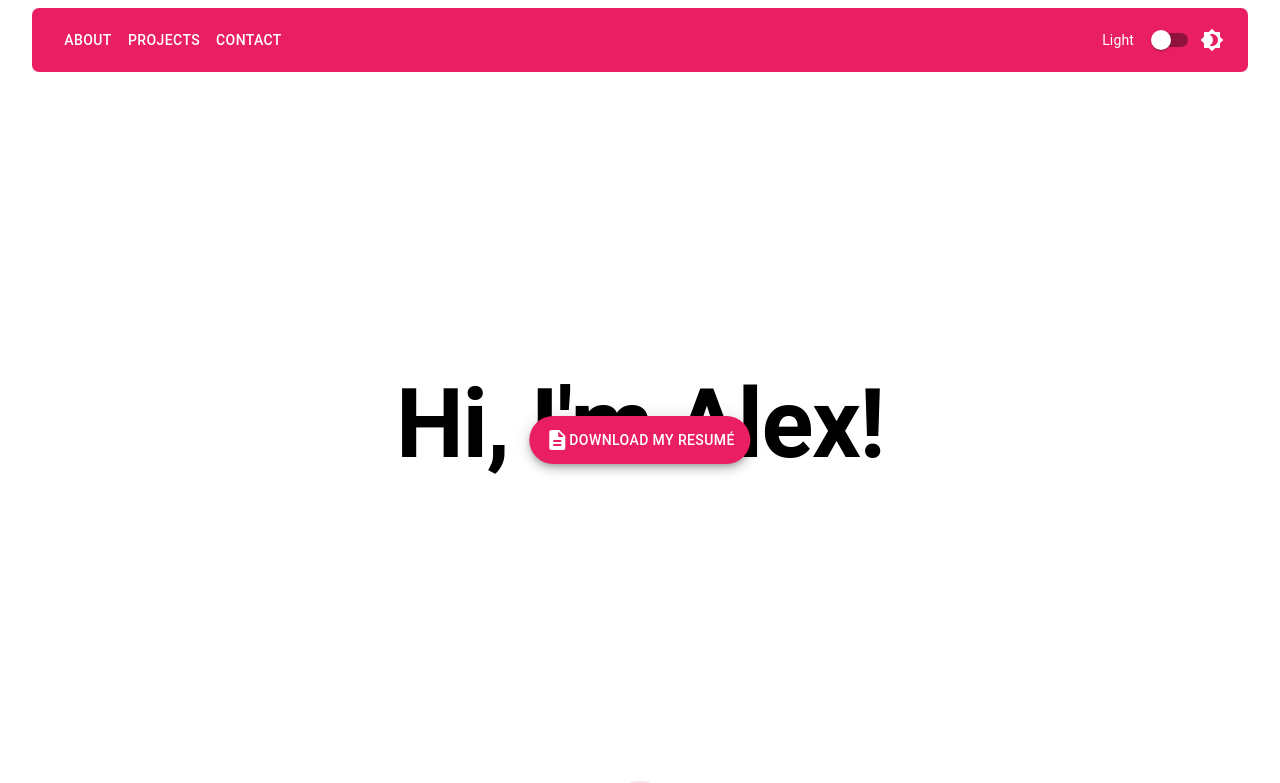
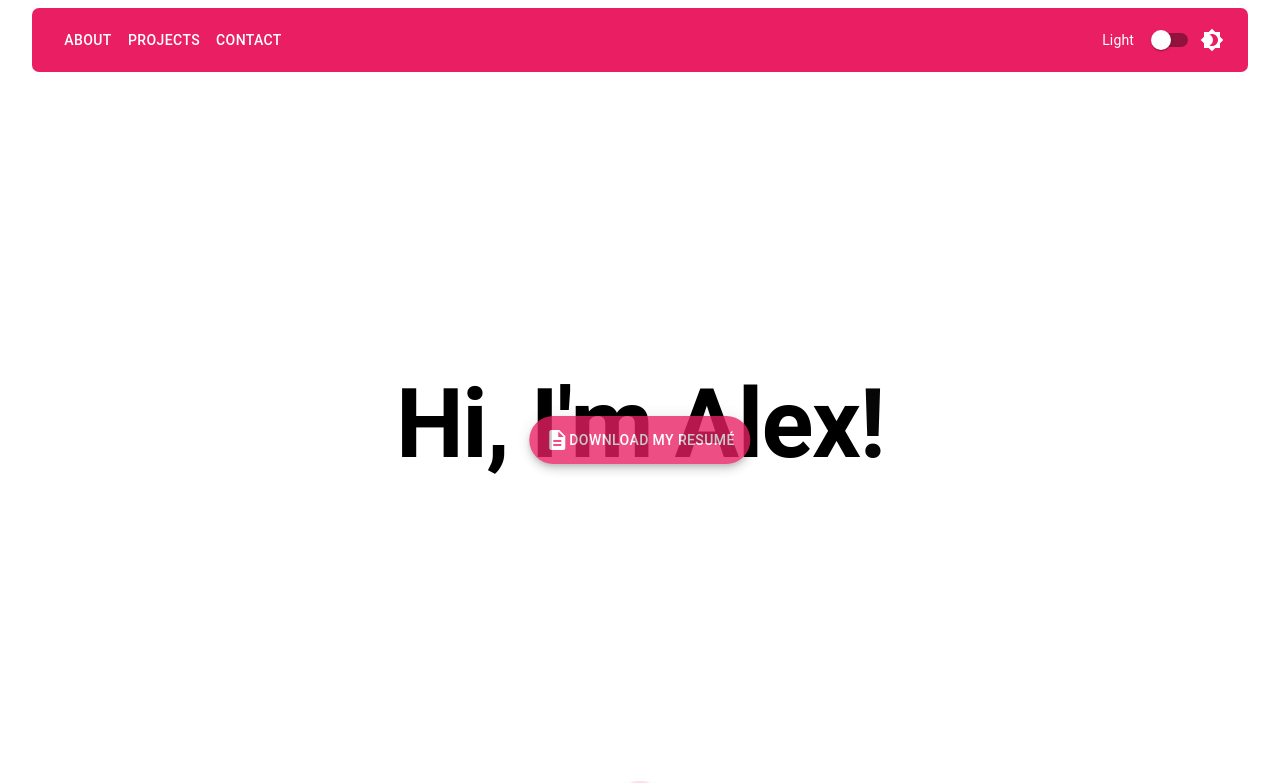
Before and after one commit to Ayamagucci/portfolio-site, a React app: page / in a window 1280 px wide. Shown: the top 783 px of the page. Built offline with nearby package versions, Linux system fonts and the light colour scheme.

Commit message:
added contacts

```diff
--- a/package.json
+++ b/package.json
@@ -11,7 +11,6 @@
   "author": "",
   "license": "ISC",
   "dependencies": {
-    "axios": "^1.5.1",
     "dotenv": "^16.3.1",
     "express": "^4.18.2",
     "mongodb": "^6.1.0",
--- a/src/components/App.jsx
+++ b/src/components/App.jsx
@@ -1,7 +1,7 @@
 import React, { useState, useEffect } from 'react';
-import { Container, Box, Typography, Fab } from '@mui/material';
+import { Container, Typography } from '@mui/material';
 import { useTheme } from '@mui/material/styles';
-import { useSpring, animated } from 'react-spring';
+import { useSpring, useTrail, animated } from 'react-spring';
 import Nav from './Nav';
 import Resume from './Resume';
 import About from './About';
@@ -69,10 +69,19 @@ export default function App({ darkMode, toggleDarkMode }) {
     };
   }, []);
 
-  const introFadeEffect = useSpring({
+  // stagger fade animations for intro vs resumé
+  const introText = 'Hi, I\'m Alex!';
+
+  const trailIntro = useTrail(introText.length, {
     from: { opacity: 0 },
     to: { opacity: 1 },
-    config: { duration: 1000 }
+    config: { duration: 500 }
+  });
+
+  const trailFade = useTrail(2, {
+    from: { opacity: 0.5 },
+    to: { opacity: 1 },
+    config: { duration: 2000 }
   });
 
   const fadeEffect = useSpring({
@@ -82,7 +91,7 @@ export default function App({ darkMode, toggleDarkMode }) {
   });
 
   const pulseEffect = useSpring({
-    from: { opacity: 0.8 },
+    from: { opacity: 0.7 },
     to: { opacity: 1 },
     config: { duration: 1500 },
     loop: true
@@ -104,13 +113,20 @@ export default function App({ darkMode, toggleDarkMode }) {
         toggleDarkMode={ toggleDarkMode }
       />
 
-      <animated.div style={ introFadeEffect }>
-        <Box sx={ centerStyle }>
-          <Typography variant='h1'>
-            <strong>Hi, I'm Alex!</strong>
-          </Typography>
-          <Resume fadeEffect={ fadeEffect } />
-        </Box>
+      <animated.div style={ centerStyle }>
+        <Typography variant='h1'>
+          <strong>
+            { trailIntro.map((props, i) => (
+              <animated.span style={{ ...props }} key={ i }>
+                { introText[i] }
+              </animated.span>
+            )) }
+          </strong>
+        </Typography>
+      </animated.div>
+
+      <animated.div style={ trailFade[0] }>
+        <Resume fadeEffect={ trailFade[1] } pulseEffect={ pulseEffect } />
       </animated.div>
 
       <DownScroll
--- a/src/components/Contact.jsx
+++ b/src/components/Contact.jsx
@@ -1,13 +1,35 @@
 import React from 'react';
-import { Box, Typography } from '@mui/material';
+import { Box, Typography, Link } from '@mui/material';
 import LinkedInIcon from '@mui/icons-material/LinkedIn';
+import GitHubIcon from '@mui/icons-material/GitHub';
+import EmailIcon from '@mui/icons-material/Email';
 
 export default function Contact({ centerStyle }) {
+
+  const emailSubject = encodeURIComponent('You\'re Hired — Let\'s Talk!');
+
   return (
     <Box id='contact' sx={{ ...centerStyle, mt: '17.5rem' }}>
       <Typography variant='h2'>
-        CONTACT HERE
+        Connect with me!
       </Typography>
+
+      <Box mt={ 2 }>
+        {/* LINKEDIN */}
+        <Link href='https://www.linkedin.com/in/ayamagucci/' target='_blank' color='inherit'>
+          <LinkedInIcon sx={{ fontSize: '5rem' }} />
+        </Link>
+
+        {/* GITHUB */}
+        <Link href='https://github.com/Ayamagucci' target='_blank' color='inherit' sx={{ mx: 2 }}>
+          <GitHubIcon sx={{ fontSize: '5rem' }} />
+        </Link>
+
+        {/* EMAIL */}
+        <Link href={ `mailto:alexbilly2110@gmail.com?subject=${ emailSubject }` } target='_blank' color='inherit'>
+          <EmailIcon sx={{ fontSize: '5rem' }} />
+        </Link>
+      </Box>
     </Box>
   );
 }
--- a/src/components/Resume.jsx
+++ b/src/components/Resume.jsx
@@ -2,16 +2,18 @@ import React from 'react';
 import { Fab } from '@mui/material';
 import DescriptionIcon from '@mui/icons-material/Description';
 import { animated } from 'react-spring';
-import axios from 'axios';
 
 export default function Resume({ fadeEffect, pulseEffect }) {
 
   const handleDownload = async() => {
     try {
+      // fetch pdf
       const res = await fetch('/resume');
+
+      // convert pdf into blob
       const blob = await res.blob();
 
-      // create URL for blob
+      // create URL to ref blob in browser
       const url = window.URL.createObjectURL(blob);
 
       // create anchor elem to trigger download
@@ -22,30 +24,19 @@ export default function Resume({ fadeEffect, pulseEffect }) {
       // trigger download
       a.click();
 
-      // housekeeping
+      // (housekeeping): release URL to free up resources **
       window.URL.revokeObjectURL(url);
+      // blobs consume memory —> good practice to revoke when done w/ it!
 
     } catch(err) {
       // console.error(`Error downloading resumé: ${ err }`);
       alert(`Error downloading resumé: ${ err }`);
     }
-
-    /*
-    const resumeLink = document.createElement('a');
-
-    resumeLink.href = '/resume';
-    resumeLink.download = 'RESUME-Alexander_Yamaguchi.pdf';
-
-    document.body.appendChild(resumeLink);
-    resumeLink.click();
-
-    document.body.removeChild(resumeLink);
-    */
   };
 
   return (
-    <animated.div style={ pulseEffect }>
-      <animated.div style={ fadeEffect }>
+    <animated.div style={ fadeEffect }>
+      <animated.div style={ pulseEffect }>
         <Fab onClick={ handleDownload }
           sx={{
             position: 'absolute',
```
Also changed, not shown: 1 other file (tests, documents, lock files or other folders).
